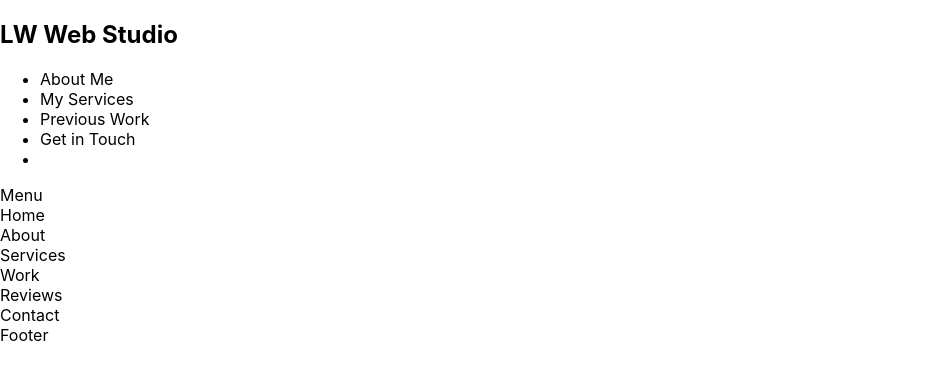
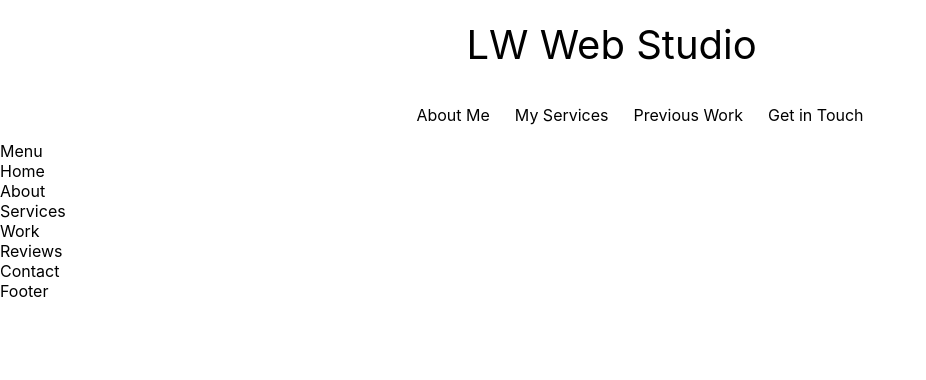
Before and after one commit to leoarthurwall/LW-Website, a React (Create React App) app: page / in a window 1280 px wide. Shown: the top 380 px of the page, without its empty margins (0-926 px from the left). Built offline with nearby package versions, Linux system fonts and the light colour scheme.

Commit message:
added css to some of the nav elements

```diff
--- a/src/Components/Nav/Nav.js
+++ b/src/Components/Nav/Nav.js
@@ -1,21 +1,20 @@
-import React from 'react'
-import styles from "./Nav.module.css"
+import React from "react";
+import styles from "./Nav.module.css";
 
 const Nav = () => {
   return (
-    <nav>
-      <div>
-        <h2>LW Web Studio</h2>
-        <ul>
-          <li>About Me</li>
+    <nav className={styles.nav}>
+      <div className={styles.contianer}>
+        <h2 className={styles.logo}>LW Web Studio</h2>
+        <ul className={styles.list}>
+          <li className={styles.item}>About Me</li>
           <li>My Services</li>
           <li>Previous Work</li>
           <li>Get in Touch</li>
-          <li></li>
         </ul>
       </div>
     </nav>
-  )
-}
+  );
+};
 
-export default Nav
+export default Nav;
--- a/src/Components/Nav/Nav.module.css
+++ b/src/Components/Nav/Nav.module.css
@@ -0,0 +1,37 @@
+.nav {
+  height: auto;
+  width: 100%;
+  background-color: white;
+
+  display: flex;
+  justify-content: center;
+  align-items: center;
+}
+
+.container {
+  height: auto;
+  width: 100%;
+  max-width: 1200px;
+
+  display: flex;
+
+  justify-content: space-between;
+  align-items: center;
+}
+.logo {
+  margin: 0;
+  padding: 20px 50px;
+  font-size: 40px;
+  color: black;
+  font-weight: 400;
+}
+
+.list {
+  display: flex;
+  align-items: center;
+  flex-direction: row;
+  list-style-type: none;
+  gap: 25px;
+  padding: 0;
+  height: fit-content;
+}
```
